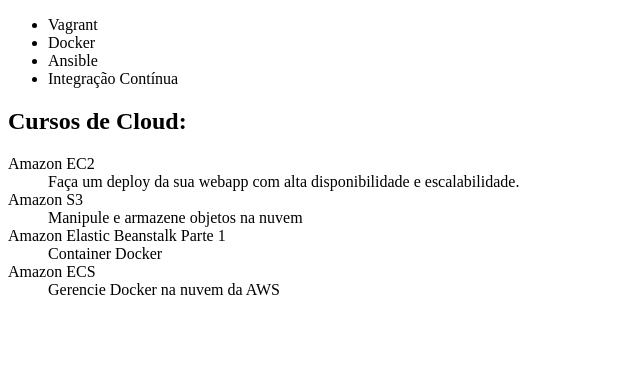
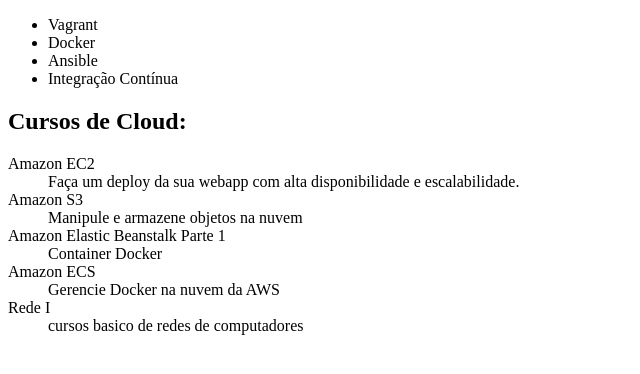
Before and after one commit to GuilhermeAG015/Teste, a plain HTML site: page index.html in a window 1280 px wide. Shown: the whole page, without its empty margins (0-640 px from the left). Drawn offline with Linux system fonts and the light colour scheme.

Commit message:
Adicionando o curso de redes de computadores

```diff
--- a/index.html
+++ b/index.html
@@ -24,6 +24,9 @@
  <dt>Amazon ECS</dt>
  <dd>Gerencie Docker na nuvem da AWS</dd>
 
+ <dt>Rede I</dt>
+ <dd>cursos basico de redes de computadores</dd>
+
 </dl>
 </body>
 </html>
```
